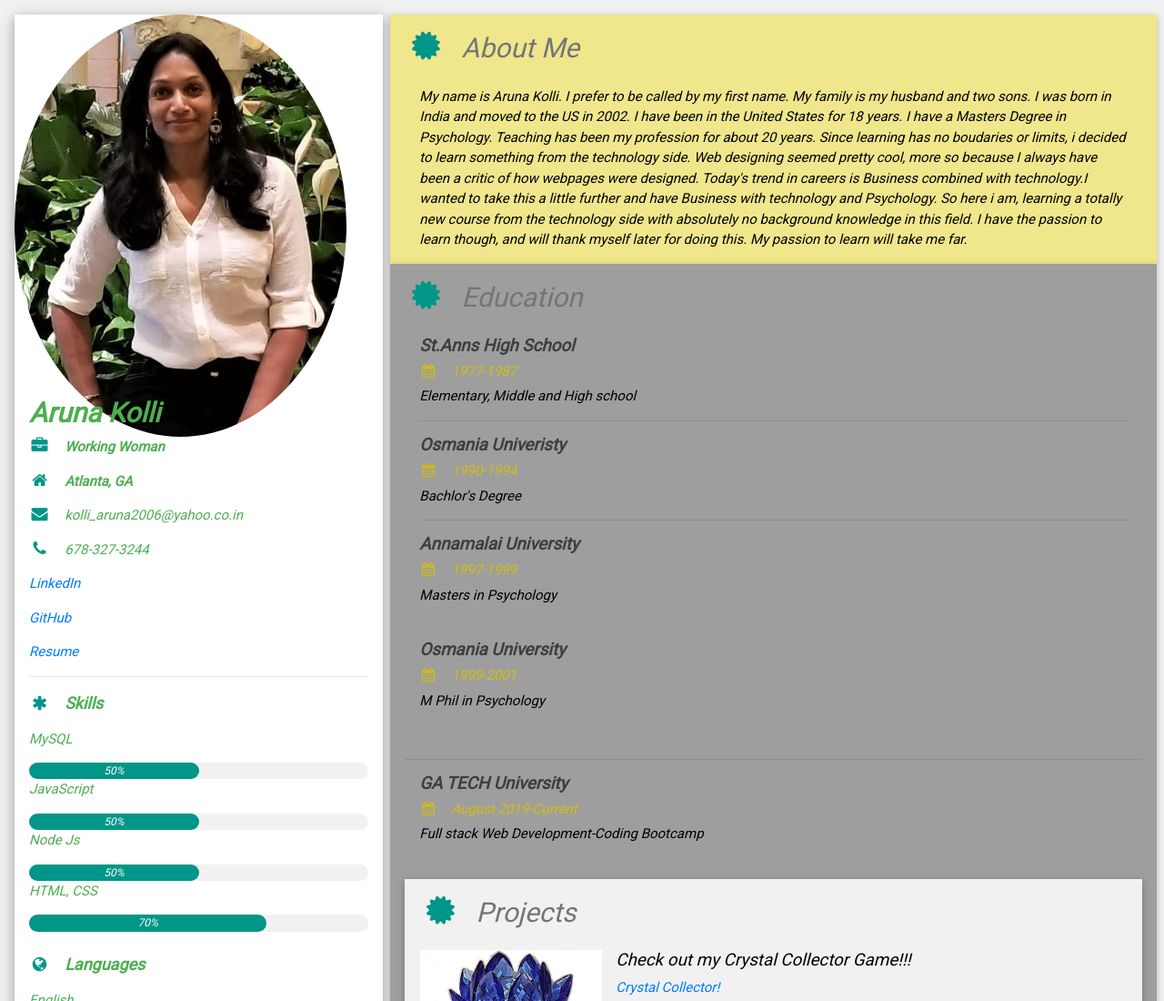
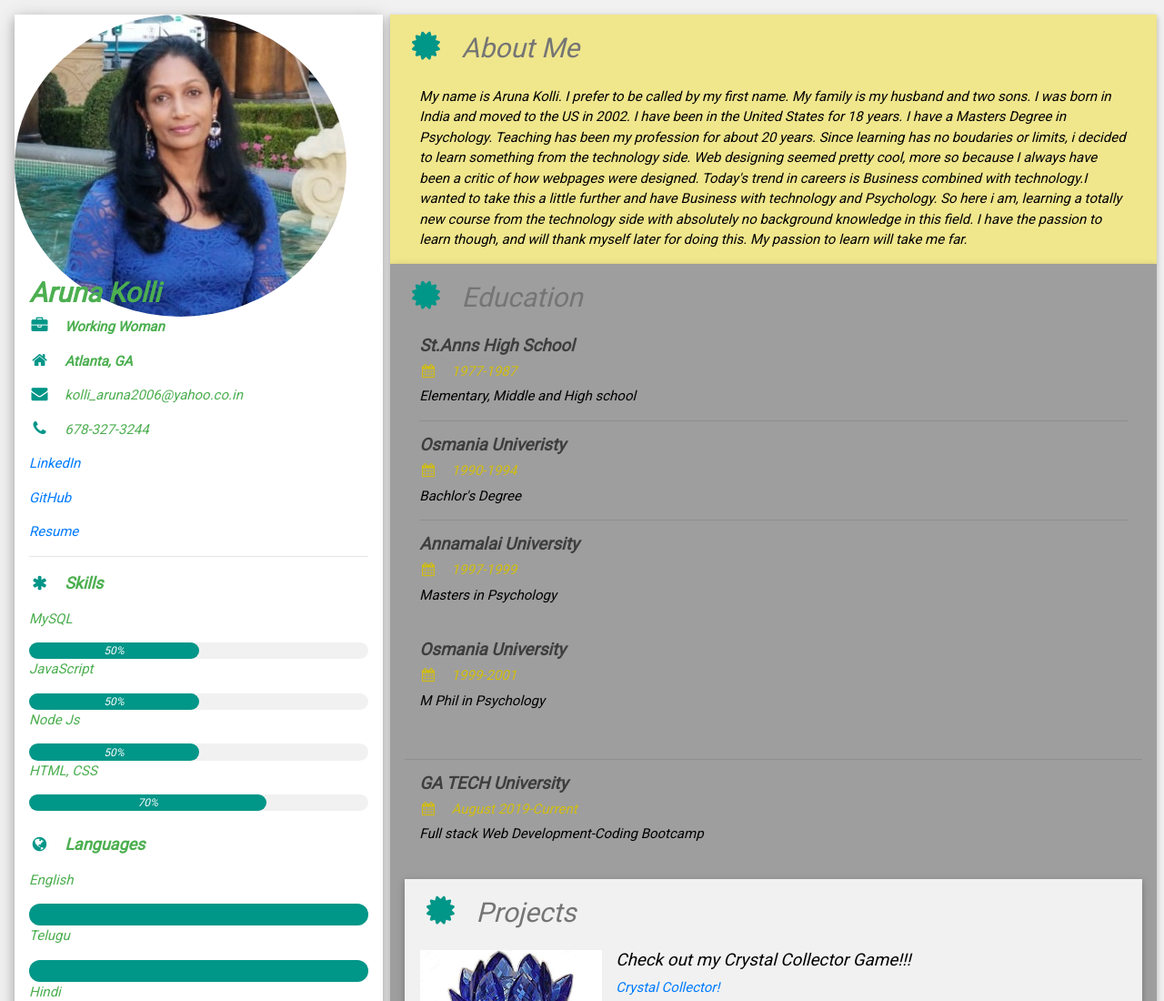
Before and after one commit to akolli1972/Portfolio-Updated, a plain HTML site: page index.html in a window 1280 px wide. Shown: the top 1100 px of the page at 91% size. Drawn offline with nearby package versions, Linux system fonts and the light colour scheme.

Commit message:
added images

```diff
--- a/index.html
+++ b/index.html
@@ -45,7 +45,7 @@ html,body,h1,h2,h3,h4,h5,h6 {font-family: "Roboto", sans-serif}
       <div class="w3-white w3-text-grey w3-card-4">
         <div class="w3-display-container">
           <!-- <img src="images/aruna.jpg" style="width:100%" alt="Avatar"> -->
-          <img src="images/aruna.jpg" class="w3-circle" alt="Aruna" style="width:90%" height="100%">
+          <img src="images/dp2.jpg" class="w3-circle" alt="Aruna" style="width:90%" height="100%">
           <div class="w3-display-bottomleft w3-container w3-text-black">
             <h2><i class = "w3-text-green"> <b>Aruna Kolli</b> </h2><i>
           </div>
```
Also changed, not shown: images/dp2.jpg (added), images/dp3.jpg (added).
